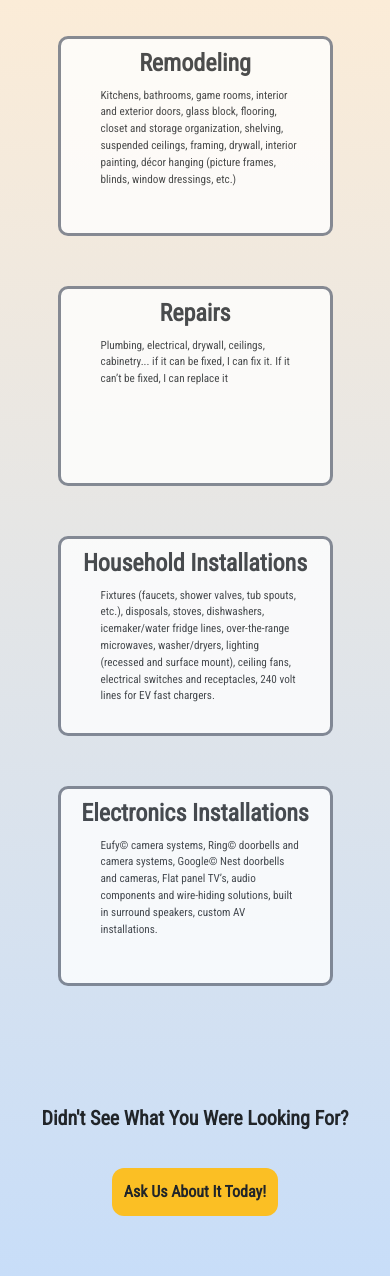
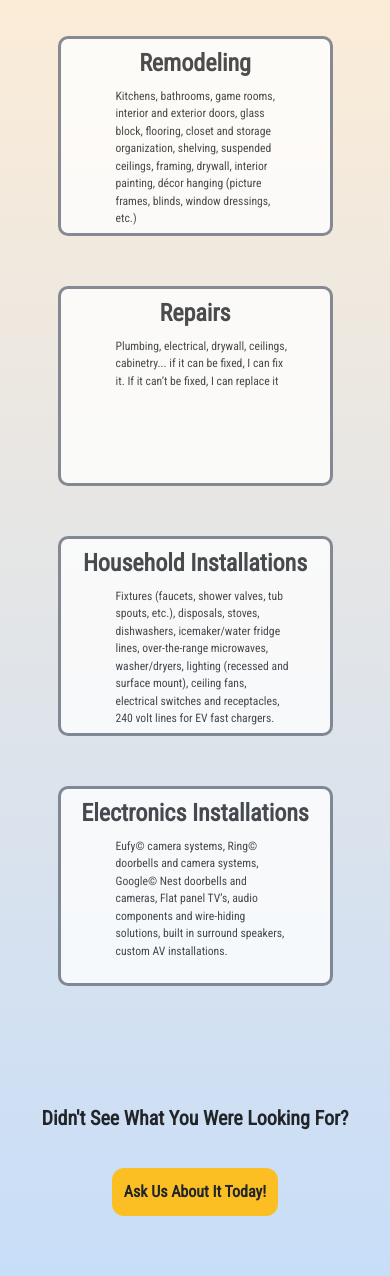
Before and after one commit to Solirix/Morasco-Remodeling, a Django app: page /services/ in a window 390 px wide. Shown: the part 95-1371 px from the top of the page. Run offline with Django 4.2, Linux system fonts and the light colour scheme; some libraries are stand-ins or nearby versions.

Commit message:
remove tailwind from services page

```diff
--- a/website/core/static/core/css/services.css
+++ b/website/core/static/core/css/services.css
@@ -1,4 +1,4 @@
-.container {
+/* .container {
     position: relative;
     display: flex;
     flex-direction: row;
@@ -7,6 +7,21 @@
     scroll-behavior: smooth;
     scroll-snap-type: y mandatory;
     justify-content: space-between;
+    padding-left: 20rem;
+    margin-right: 1000px;
+} */
+
+.services_page_container {
+    position: relative;
+    display: flex;
+    flex-direction: row;
+    justify-content: space-between;
+    height: 100%;
+    width: 100%;
+    scroll-behavior: smooth;
+    scroll-snap-type: y mandatory;
+    padding-right: 20rem;
+    padding-left: 20rem;
 }
 
 
@@ -18,6 +33,8 @@
     width: 500px;
     background-color: #ffffff;
     opacity: 0.8;
+    /* margin-left: 100px;
+    margin-right: 100px; */
 }
 
 .service_heading {
@@ -30,10 +47,12 @@
 
 .service_text {
     width: 400px;
-    margin-left: 50px;
+    padding-left: 25px;
     font-size: 1.25rem;
     padding-bottom: 10px;
-    margin-right: 50px;
+    padding-right: 25px;
+    margin-left: 0px;
+    margin-right: 0px;
 }
 
 .services_images {
@@ -43,6 +62,8 @@
     /* opacity: 0.8; */
     opacity: 0.2; /* Set the initial opacity to 0 */
     transition: opacity 2s ease; /* Add a transition effect */
+    margin-left: 30px;
+    margin-right: 30px;
 }
 
 #services_page_header {
@@ -78,7 +99,7 @@
     margin-bottom: 100px;
 }
 
-.ask_us_today:hover {
+#ask_us_today:hover {
     color: #6B7280;
 }
 
@@ -95,6 +116,10 @@
 
     .service_text {
         font-size: 1.0rem;
+        padding-bottom: 0px;
+        padding-right: 0px;
+        margin-left: 50px;
+        margin-right: 50px;
     }
 
     .services_images {
@@ -103,11 +128,19 @@
         border-radius: 10px;
     }
 
-    .container {
+    .services_page_container {
         position: relative;
         flex-direction: column;
         align-items: center;
+        padding-left: 20rem;
+        padding-right: 20rem;
     }
+
+    /* .container {
+        position: relative;
+        flex-direction: column;
+        align-items: center;
+    } */
 
     #services_page_header {
         font-size: 1.70rem;
@@ -132,16 +165,24 @@
 
     .service_text {
         width: 200px;
-        margin-left: 40px;
-        font-size: 0.7rem;
+        margin-left: 30px;
+        font-size: 0.73rem;
         padding-bottom: 10px;
         margin-right: 30px;
+        padding-right: 0px;
     }
 
-    .container {
+    .services_page_container {
         position: relative;
         flex-direction: column;
+        padding-left: 1rem;
+        padding-right: 1rem;
     }
+
+    /* .container {
+        position: relative;
+        flex-direction: column;
+    } */
 
     #services_page_header {
         font-size: 1.70rem;
--- a/website/core/templates/core/services.html
+++ b/website/core/templates/core/services.html
@@ -14,7 +14,7 @@
 
   <h id="services_page_header">What We Can Do For You</h>
 
-    <div class="container">
+    <div class="services_page_container">
         <div class="service_container">
           <h1 class="service_heading">Remodeling</h1>
           <p class="service_text">Kitchens, bathrooms, game rooms, interior and exterior doors, glass block,
@@ -31,10 +31,10 @@
             can’t be fixed, I can replace it
           </p>
         </div>
-      </div>
+    </div>
 
 
-      <div class="container">
+      <div class="services_page_container">
         <div class="service_container">
           <h3 class="service_heading">Household Installations</h3>
           <p class="service_text">Fixtures (faucets, shower valves, tub spouts, etc.), disposals,
```
